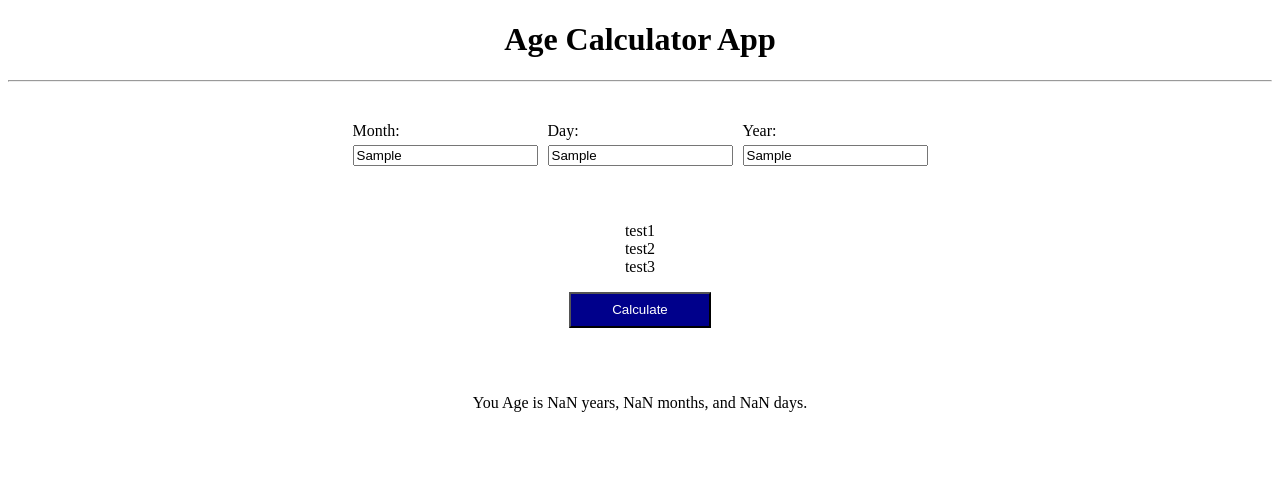
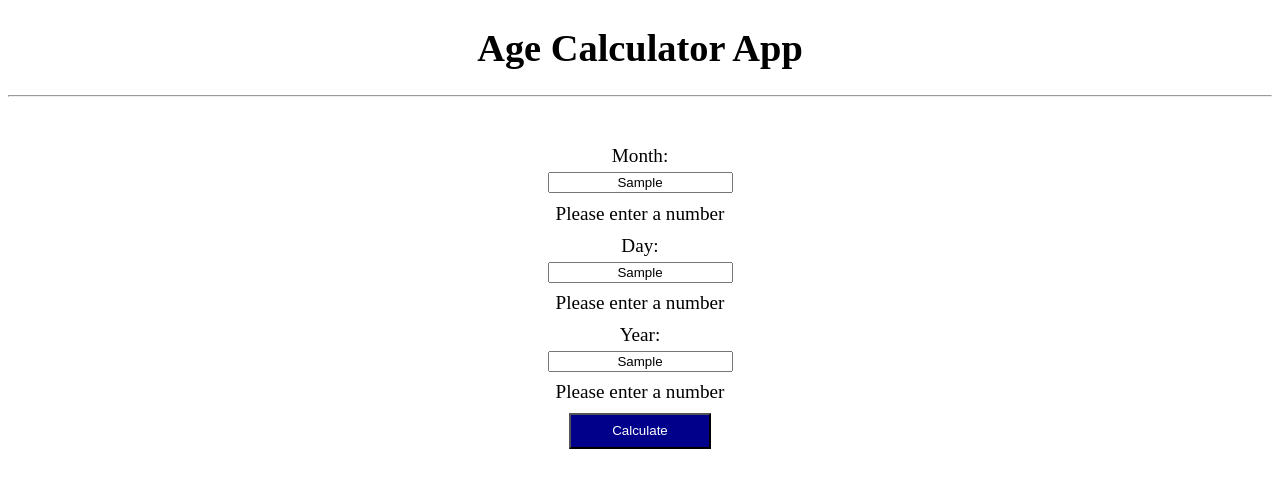
Before and after one commit to jpham1996/Age-Calculator-Application, a plain HTML site: page index.html in a window 1280 px wide. Both pictures are taken after typing "Sample", "Sample", "Sample" into the empty fields and a click on the button "Calculate". Drawn offline with Linux system fonts and the light colour scheme.

Commit message:
Made age inputs along vertically and added form validation errors

```diff
--- a/app.css
+++ b/app.css
@@ -1,9 +1,13 @@
-.body {
+*,
+*::before,
+*::after {
   box-sizing: border-box;
 }
 
-.title {
+body {
   text-align: center;
+  font-family: "Times New Roman", sans-serif;
+  font-size: 1.2rem;
 }
 
 #age__form {
@@ -18,28 +22,25 @@
 
 .row {
   display: flex;
-  flex-direction: row;
-  justify-content: center;
-  column-gap: 0.625em;
+  flex-direction: column;
+  align-items: center;
+  row-gap: 0.5em;
   padding: 1em;
-  margin-bottom: 2.5em;
 }
 
 input {
   margin-top: 5px;
   display: block;
+  text-align: center;
 }
 
-ul {
-  text-align: center;
-  list-style-type: none;
-
-  padding: 0;
+.errorMessageMonth,
+.errorMessageDay,
+.errorMessageYear {
+  margin: 0;
 }
 
 .age__calculate {
-  display: flex;
-  flex-direction: row;
   margin: 0 auto;
   padding-left: 3.125em;
   padding-right: 3.125em;
@@ -50,6 +51,6 @@ ul {
 }
 
 .age__result {
-  padding: 3.125em;
-  text-align: center;
+  padding: 0;
+  margin-top: 0;
 }
--- a/app.js
+++ b/app.js
@@ -2,77 +2,86 @@ const form = document.querySelector("#age__form");
 const monthInput = document.querySelector("#month");
 const dayInput = document.querySelector("#day");
 const yearInput = document.querySelector("#year");
-const ageResult = document.querySelector(".age__result");
-const error = document.querySelector(".error");
-const errorMessage = new Array();
+let ageResult = document.querySelector(".age__result");
 
 const today = new Date();
-const currentDay = today.getDate();
-const currentMonth = today.getMonth() + 1;
-const currentYear = today.getFullYear();
+let currentDay = today.getDate();
+let currentMonth = today.getMonth() + 1;
+let currentYear = today.getFullYear();
 
-const numberRegex = /^[0-9]*$/;
 const daysPerMonth = [31, 28, 31, 30, 31, 30, 31, 31, 30, 31, 30, 31];
 // January, Feburary, March, April, May, June
-// July, August, September, October, November, December
+// July, August, September, October, November,   December
 
 function errorValidations() {
-  let messageHTML = "";
-
-  if (!monthInput.value.match(numberRegex)) {
-    errorMessage.push("test1");
+  if (isNaN(monthInput.value)) {
+    document.querySelector(".errorMessageMonth").innerText =
+      "Please enter a number";
   } else if (
     monthInput.value === "" ||
     !(monthInput.value >= 1 && monthInput.value <= 12)
   ) {
-    errorMessage.push("Please enter a month value between 1 and 12");
+    document.querySelector(".errorMessageMonth").innerText =
+      "Please enter a month value between 1 and 12";
+  } else {
+    document.querySelector(".errorMessageMonth").innerText = "";
   }
 
-  if (!dayInput.value.match(numberRegex)) {
-    errorMessage.push("test2");
+  if (isNaN(dayInput.value)) {
+    document.querySelector(".errorMessageDay").innerText =
+      "Please enter a number";
   } else if (
     dayInput.value === "" ||
     !(dayInput.value >= 1 && dayInput.value <= 31)
   ) {
-    errorMessage.push("Please enter a day value between 1 and 31");
+    document.querySelector(".errorMessageDay").innerText =
+      "Please enter a day value between 1 and 31";
+  } else {
+    document.querySelector(".errorMessageDay").innerText = "";
   }
 
-  if (!yearInput.value.match(numberRegex)) {
-    errorMessage.push("test3");
+  if (isNaN(yearInput.value)) {
+    document.querySelector(".errorMessageYear").innerText =
+      "Please enter a number";
   } else if (
     yearInput.value === "" ||
     !(yearInput.value >= 1000 && yearInput.value <= currentYear)
   ) {
-    errorMessage.push("Please enter a year value between 1000 and 2023");
+    document.querySelector(".errorMessageYear").innerText =
+      "Please enter a year value between 1000 and 2023";
+  } else {
+    document.querySelector(".errorMessageYear").innerText = "";
   }
-
-  errorMessage.forEach(function (message) {
-    messageHTML += "<li>" + message + "</li>";
-  });
-
-  error.innerHTML = messageHTML;
 }
 
 function calculateAge() {
-  if (dayInput.value > currentDay) {
-    currentDay += daysPerMonth[currentMonth - 1];
-    currentMonth -= 1;
+  // if (dayInput.value > currentDay) {
+  //   currentDay += daysPerMonth[currentMonth - 1];
+  //   currentMonth -= 1;
+  // }
+
+  // if (monthInput.value > currentMonth) {
+  //   currentMonth += 12;
+  //   currentYear -= 1;
+  // }
+
+  const ageDay = currentDay - dayInput.value;
+  const ageMonth = currentMonth - monthInput.value;
+  const ageYear = currentYear - yearInput.value;
+
+  if (isNaN(ageYear) || isNaN(ageMonth) || isNaN(ageDay)) {
+    ageResult.innerText = "";
+  } else {
+    ageResult.innerText = `You Age is ${ageYear} years, ${ageMonth} months, and ${ageDay} days.`;
   }
-
-  if (monthInput.value > currentMonth) {
-    currentMonth += 12;
-    currentYear -= 1;
-  }
-
-  const ageYear = currentYear - yearInput.value;
-  const ageMonth = currentMonth - monthInput.value;
-  const ageDay = currentDay - dayInput.value;
-
-  ageResult.innerText = `You Age is ${ageYear} years, ${ageMonth} months, and ${ageDay} days.`;
 }
 
 form.addEventListener("submit", function (e) {
   e.preventDefault();
+
   errorValidations();
   calculateAge();
 });
+
+// Leap Year
+// return year % 4 === 0 && (year % 100 !== 0 || year % 400 === 0);
--- a/index.html
+++ b/index.html
@@ -7,40 +7,27 @@
     <link href="app.css" type="text/css" rel="stylesheet" />
   </head>
   <body>
-    <h1 class="title">Age Calculator App</h1>
+    <h1>Age Calculator App</h1>
     <hr />
     <form id="age__form">
-      <div class="container">
-        <div class="row">
+      <div class="container row">
         <label for="month"
           >Month:
-            <input
-              id="month"
-              name="date"
-              type="text"
-              placeholder="mm"
-              required
-            />
+          <input id="month" name="date" type="text" placeholder="mm" />
         </label>
+        <p class="errorMessageMonth"></p>
         <label for="day"
           >Day:
-            <input id="day" name="day" type="text" placeholder="dd" required />
+          <input id="day" name="day" type="text" placeholder="dd" />
         </label>
+        <p class="errorMessageDay"></p>
         <label for="year"
           >Year:
-            <input
-              id="year"
-              name="year"
-              type="text"
-              placeholder="yyyy"
-              required
-            />
+          <input id="year" name="year" type="text" placeholder="yyyy" />
         </label>
-        </div>
-        <ul class="error"></ul>
-        <div>
+        <p class="errorMessageYear"></p>
+
         <button class="age__calculate" type="submit">Calculate</button>
-        </div>
       </div>
     </form>
     <div class="age__result"></div>
```
Lines whose indentation alone changed are shown as unchanged.
